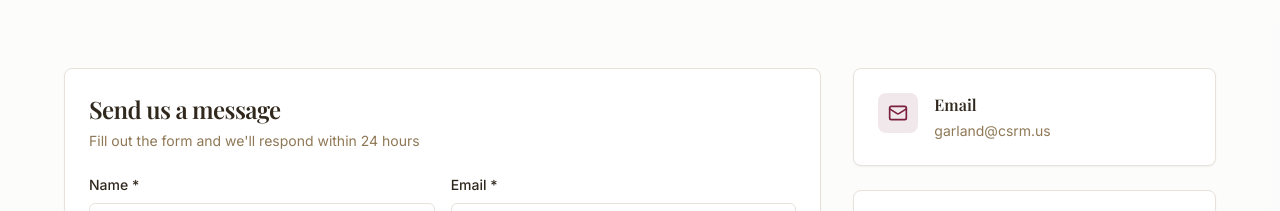
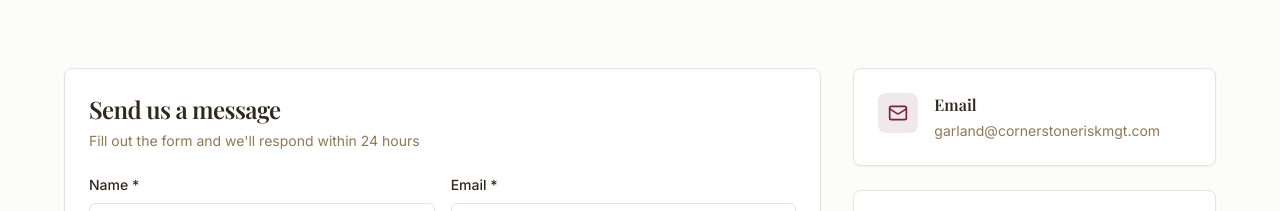
Before and after one commit to gbrent7575/consultify-brightstart, a React (Vite) app: page / in a window 1280 px wide. Shown: the part 3024-3235 px from the top of the page. Built offline with nearby package versions, Linux system fonts and the light colour scheme; the HTML template or start-up script is replaced by a standard one.

Commit message:
Update contact email address

```diff
--- a/src/components/Contact.tsx
+++ b/src/components/Contact.tsx
@@ -58,7 +58,7 @@ const Contact = () => {
         console.error('Error sending email:', error);
         toast({
           title: "Error sending message",
-          description: "Please try again or contact us directly at garland@csrm.us",
+          description: "Please try again or contact us directly at garland@cornerstoneriskmgt.com",
           variant: "destructive",
         });
       }
@@ -161,7 +161,7 @@ const Contact = () => {
                   </div>
                   <div>
                     <h3 className="font-semibold mb-1">Email</h3>
-                    <p className="text-sm text-muted-foreground">garland@csrm.us</p>
+                    <p className="text-sm text-muted-foreground">garland@cornerstoneriskmgt.com</p>
                   </div>
                 </div>
               </CardContent>
```
Also changed, not shown: 1 other file (tests, documents, lock files or other folders).
